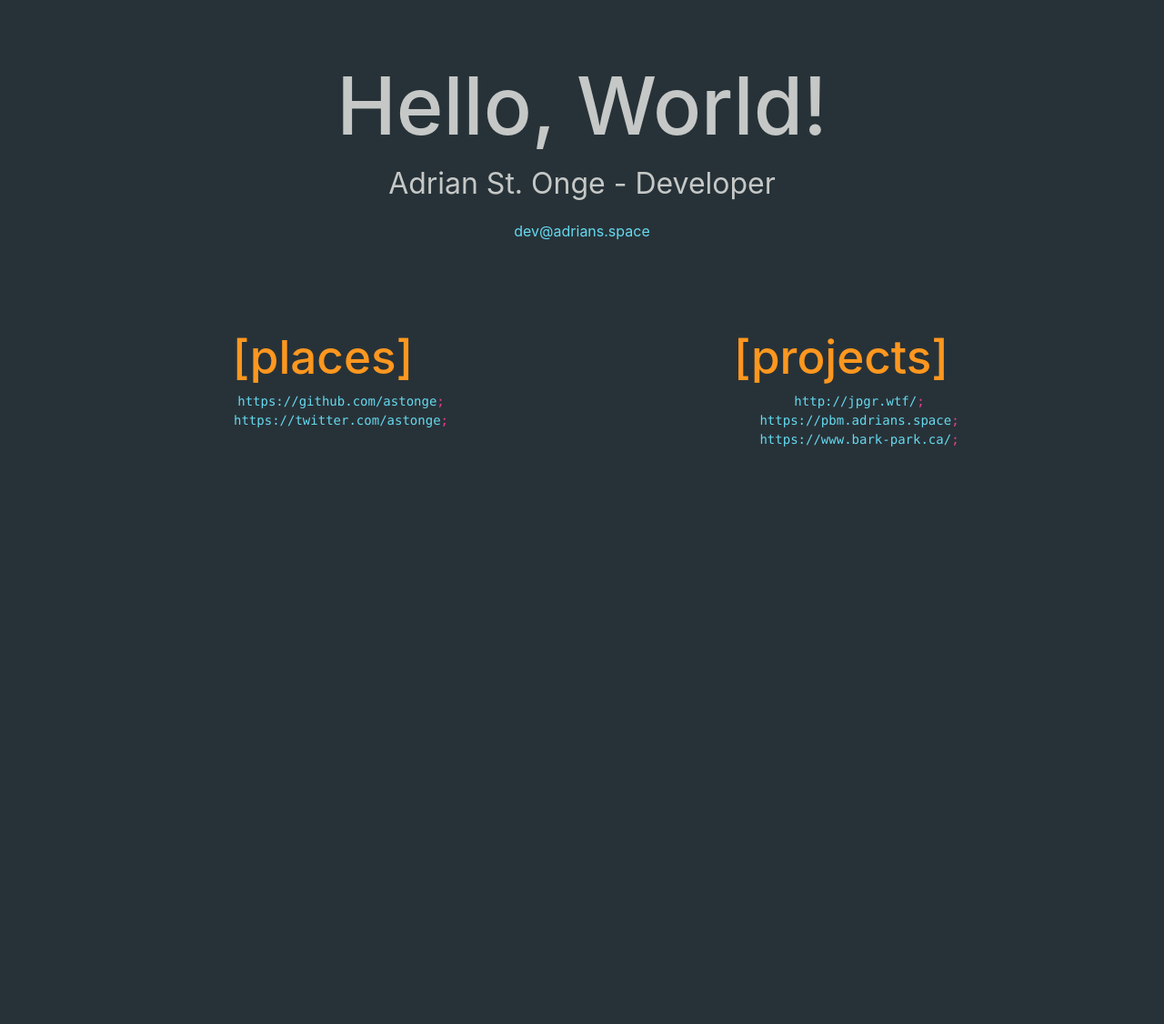
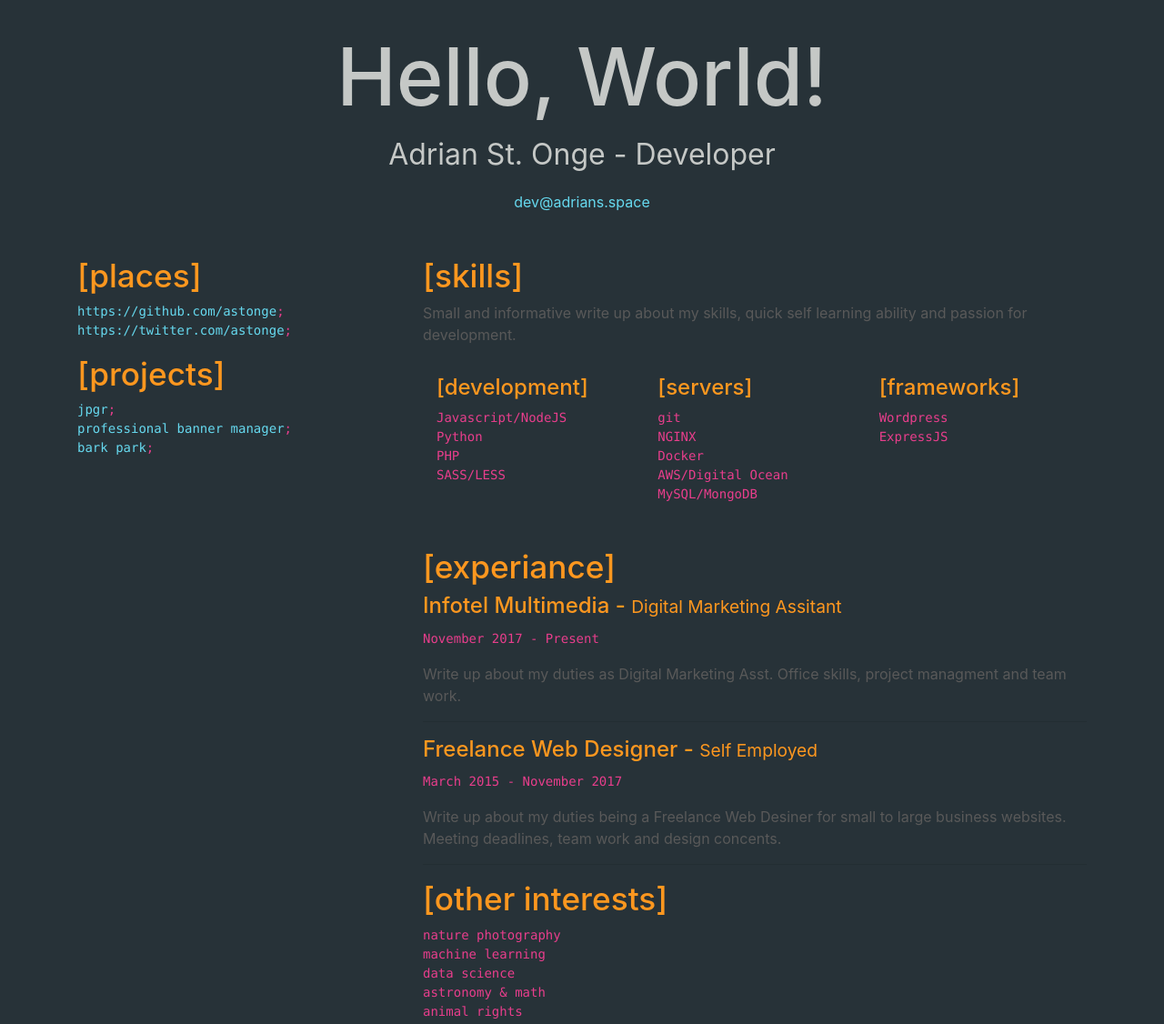
Before and after one commit to astonge/astonge-portfolio, a website: page index.html in a window 1280 px wide. Shown: the whole page at 91% size. Before the commit the page ends 800 px from the top, so only its background shows below. Drawn offline with nearby package versions, Linux system fonts and the light colour scheme.

Commit message:
update to node app hell yeah

```diff
--- a/css/main.css
+++ b/css/main.css
@@ -21,23 +21,23 @@ h1 {
 }
 ul {
   list-style:none;
+  padding:0;
 }
-/* .col-4,
-.col-2,
-.col {border:1px solid orange;}
-.col-6 {border:1px solid blue;} */
+li {
+  list-style-type:none;
+padding: 0;
+}
 .row {
-  /* border:1px solid blue; */
-  margin-top:2em;
-  margin-bottom:2em;
-  padding-top:2em;
-  padding-bottom:2em;
+  margin-top:1em;
+  margin-bottom:1em;
+  padding-top:1em;
+  padding-bottom:1em;
 }
 h2,
-h3 {
+h3,h4 {
   color: #FD971F;
 }
-h2 { font-size:3.2rem !important;}
+h2 { font-size:2.2rem !important;}
 p {
   color:#595959;
 }
--- a/index.html
+++ b/index.html
@@ -21,12 +21,12 @@
       <div class="row">
         <div class="col mx-auto text-center">
           <h1>Hello, World!</h1>
-          <p id="tagline">Adrian St. Onge - Developer</p>
+          <a href="resume.html"><p id="tagline">Adrian St. Onge - Developer</p></a>
           <a href="mailto:dev@adrians.space">dev@adrians.space</a>
         </div>
       </div>
       <div class="row">
-        <div class="col-6 mx-auto text-center">
+        <div class="col-4 mx-auto">
           <h2>[places]</h2>
           <code>
             <ul>
@@ -34,16 +34,82 @@
               <li><a href="https://twitter.com/astonge">https://twitter.com/astonge</a>;</li>
             </ul>
           </code>
-        </div>
-        <div class="col-6 mx-auto text-center">
           <h2>[projects]</h2>
           <code>
             <ul>
-              <li><a href="http://jpgr.wtf/">http://jpgr.wtf/</a>;</li>
-              <li><a href="http://pbm.adrians.space">https://pbm.adrians.space</a>;</li>
-              <li><a href="http://www.bark-park.ca/">https://www.bark-park.ca/</a>;</li>
+              <li><a href="http://jpgr.wtf/">jpgr</a>;</li>
+              <li><a href="https://github.com/astonge/pbm">professional banner manager</a>;</li>
+              <li><a href="http://www.bark-park.ca/">bark park</a>;</li>
             </ul>
           </code>
+        </div>
+        <div class="col-8 mx-auto">
+          <h2>[skills]</h2>
+          <p>
+            Small and informative write up about my skills, quick self learning ability and passion for development.
+            <div class="container">
+              <div class="row">
+                <div class="col">
+                  <h4>[development]</h4>
+                  <code>
+                  <ul>
+                    <li>Javascript/NodeJS</li>
+                    <li>Python</li>
+                    <li>PHP</li>
+                    <li>SASS/LESS</li>
+                  </ul>
+                  </code>
+                </div>
+                <div class="col">
+                  <h4>[servers]</h4>
+                  <code>
+                  <ul>
+                    <li>git</li>
+                    <li>NGINX</li>
+                    <li>Docker</li>
+                    <li>AWS/Digital Ocean</li>
+                    <li>MySQL/MongoDB</li>
+                  </ul>
+                  </code>
+                </div>
+                <div class="col">
+                  <h4>[frameworks]</h4>
+                  <code>
+                  <ul>
+                    <li>Wordpress</li>
+                    <li>ExpressJS</li>
+                  </ul>
+                  </code>
+                </div>
+              </div>
+            </div>
+          </p>
+          <h2>[experiance]</h2>
+
+            <h4>Infotel Multimedia - <small>Digital Marketing Assitant</small></h4>
+            <p><code>November 2017 - Present</code></p>
+            <p>
+              Write up about my duties as Digital Marketing Asst. Office skills, project managment and team work.
+            </p>
+            <hr/>
+            <h4>Freelance Web Designer - <small>Self Employed</small></h4>
+            <p><code>March 2015 - November 2017</code></p>
+            <p>
+              Write up about my duties being a Freelance Web Desiner for small to large business websites. Meeting deadlines, team work and design concents.
+            </p>
+            <hr/>
+
+            <h2>[other interests]</h2>
+            <code>
+            <ul>
+              <li>nature photography</li>
+              <li>machine learning</li>
+              <li>data science</li>
+              <li>astronomy & math</li>
+              <li>animal rights</li>
+            </ul>
+            </code>
+
         </div>
       </div>
     </div>
```
Also changed, not shown: package.json (added, +23 -0 lines), resume.html (added, +37 -0 lines), 2 other files.
